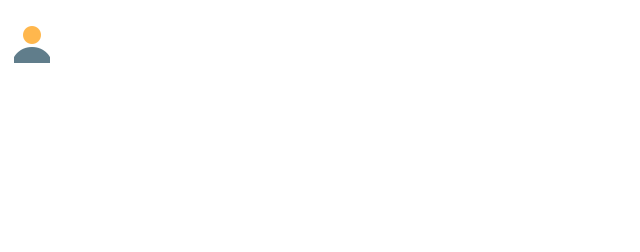
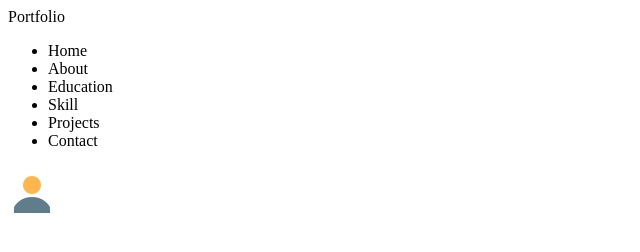
Before and after one commit to dilsha2/My-Portfoliyo, a plain HTML site: page index.html in a window 1280 px wide. Shown: the whole page, without its empty margins (0-640 px from the left). Drawn offline with Linux system fonts and the light colour scheme.

```diff
--- a/index.html
+++ b/index.html
@@ -13,6 +13,21 @@
     <meta name="theme-color" content="red">
 </head>
 <body>
+
+    <header>
+        <aside>Portfolio</aside>
+        <nav>
+            <ul>
+                <li>Home</li>
+                <li>About</li>
+                <li>Education</li>
+                <li>Skill</li>
+                <li>Projects</li>
+                <li>Contact</li>
+
+            </ul>
+        </nav>
+    </header>
     <h1></h1>
     <h1></h1>
     <h1></h1>
```
